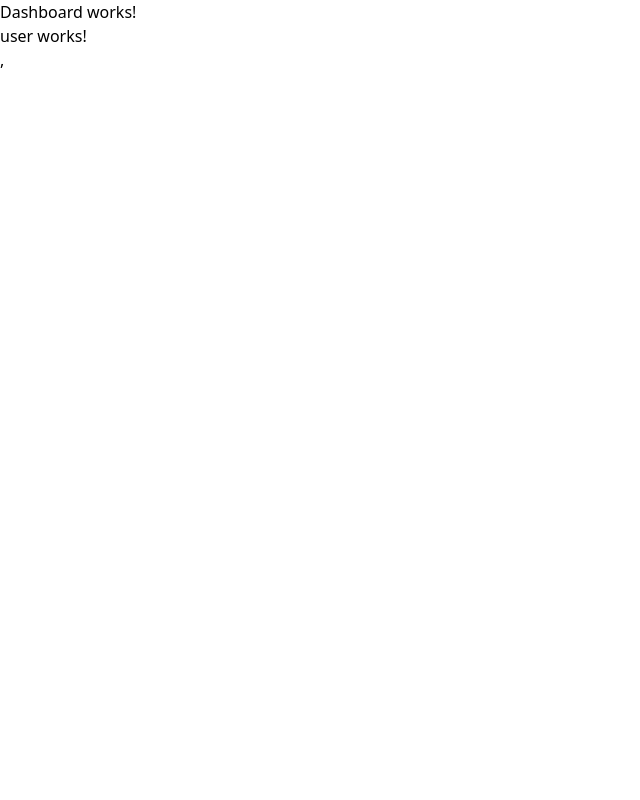
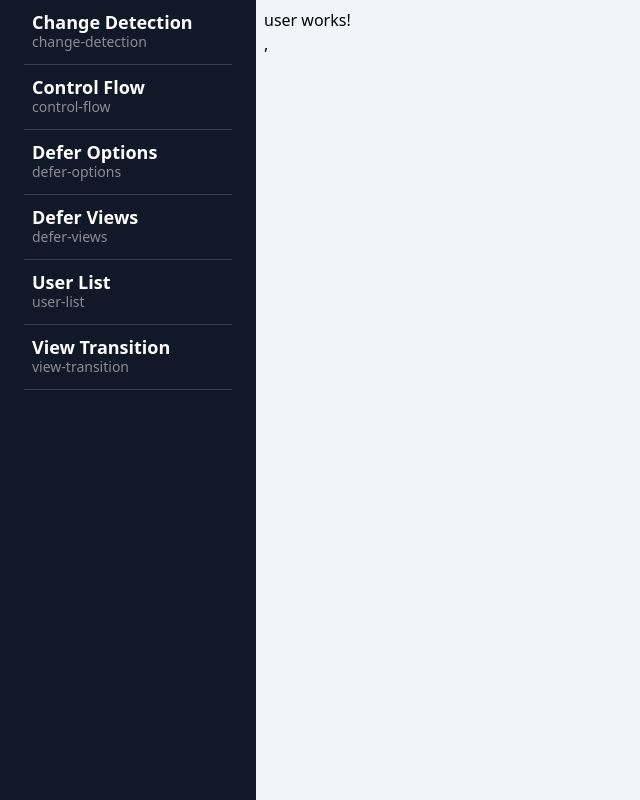
Before and after one commit to bsquiroz/angular_base_17, an Angular app: page /dashboard/user/1 in a window 1280 px wide. Shown: the whole page, without its empty margins (0-640 px from the left). Built offline with nearby package versions, Linux system fonts and the light colour scheme.

Commit message:
finish config sidemenu

```diff
--- a/src/app/dashboard/dashboard.component.html
+++ b/src/app/dashboard/dashboard.component.html
@@ -1,3 +1,11 @@
-<p>Dashboard works!</p>
+<div
+    class="flex bg-slate-100 overflow-y-scroll w-screen h-screen antialiased text-slate-300 selection:bg-blue-600 selection:text-white">
+    <div class="flex relative w-screen">
 
-<router-outlet />
+        <app-side-menu />
+
+        <div class="text-black px-2 mt-2 w-full">
+            <router-outlet />
+        </div>
+    </div>
+</div>
--- a/src/app/dashboard/dashboard.component.ts
+++ b/src/app/dashboard/dashboard.component.ts
@@ -1,10 +1,11 @@
 import { Component } from '@angular/core';
 import { RouterModule } from '@angular/router';
+import { SideMenuComponent } from '../shared/side-menu/side-menu.component';
 
 @Component({
   selector: 'app-dashboard',
   standalone: true,
-  imports: [RouterModule],
+  imports: [RouterModule, SideMenuComponent],
   templateUrl: `./dashboard.component.html`,
 })
 export default class DashboardComponent {}
--- a/src/app/shared/side-menu/side-menu.component.html
+++ b/src/app/shared/side-menu/side-menu.component.html
@@ -1 +1,14 @@
-<p>side-menu works!</p>,
+<div id="menu" class="bg-gray-900 min-h-screen z-10 text-slate-300 w-64 left-0 h-screen overflow-y-scroll">
+    <div id="nav" class="w-full px-6">
+        @for(item of menuItems; track $index) {
+        <a [routerLink]="item.path" routerLinkActive="bg-blue-800"
+            class="w-full px-2 inline-flex space-x-2 items-center border-b border-slate-700 py-3  hover:bg-white/5 transition ease-linear duration-150">
+
+            <div class="flex flex-col">
+                <span class="text-lg font-bold leading-5 text-white">{{item.title}}</span>
+                <span class="text-sm text-white/50 hidden md:block">{{item.path}}</span>
+            </div>
+        </a>
+        }
+    </div>
+</div>
--- a/src/app/shared/side-menu/side-menu.component.ts
+++ b/src/app/shared/side-menu/side-menu.component.ts
@@ -1,12 +1,19 @@
 import { CommonModule } from '@angular/common';
 import { Component } from '@angular/core';
+import { routes } from '../../app.routes';
+import { RouterModule } from '@angular/router';
 
 @Component({
   selector: 'app-side-menu',
   standalone: true,
-  imports: [
-    CommonModule,
-  ],
+  imports: [CommonModule, RouterModule],
   templateUrl: './side-menu.component.html',
 })
-export class SideMenuComponent { }
+export class SideMenuComponent {
+  public menuItems = routes
+    .map((route) => route.children ?? [])
+    .flat()
+    .filter((route) => route && route.path && !route.path?.includes(':'));
+
+  constructor() {}
+}
```
